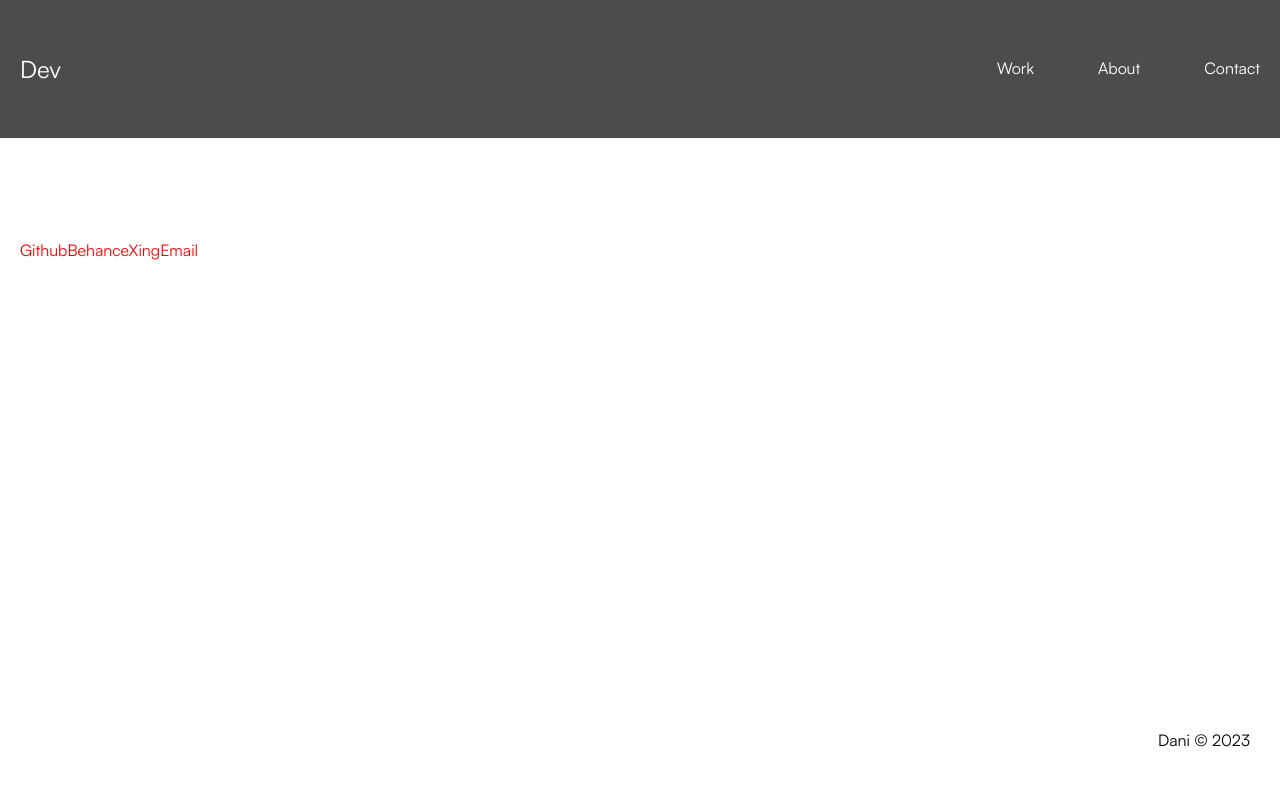
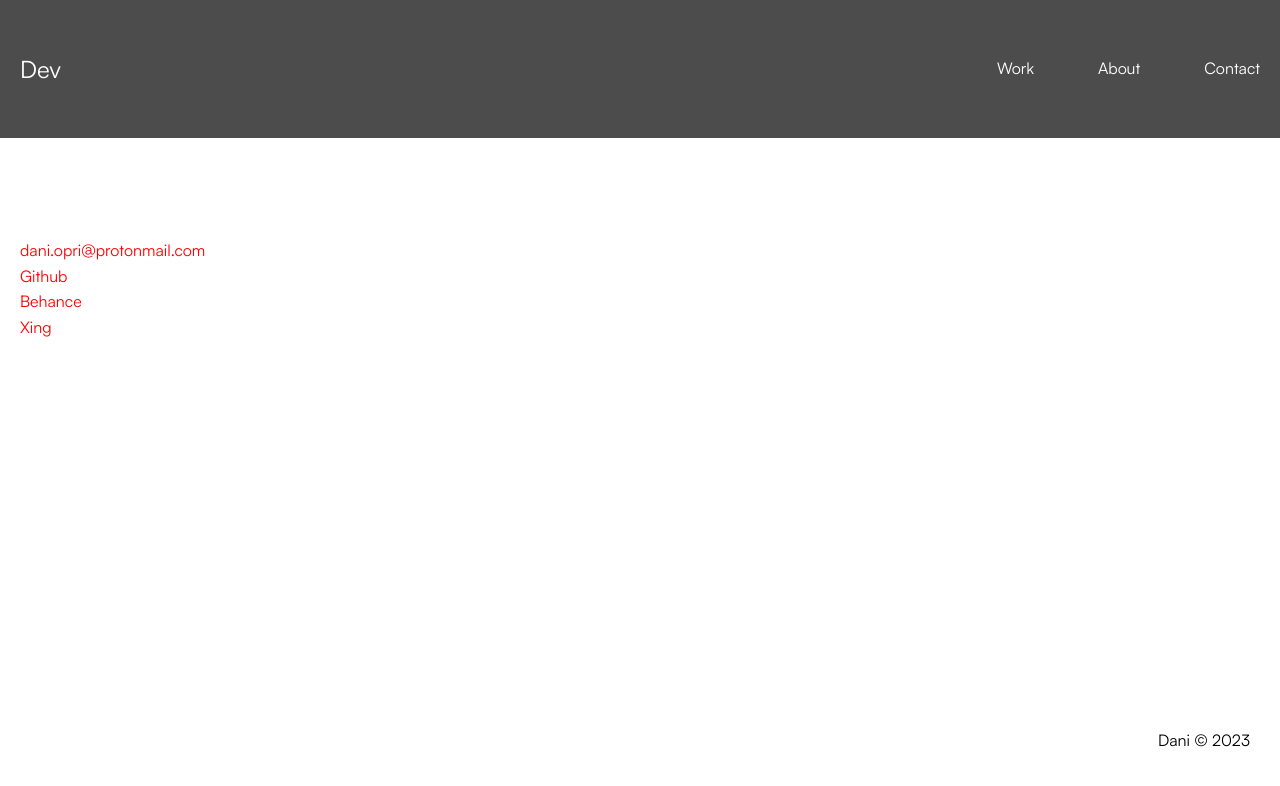
Before and after one commit to d-opri/d-opri.github.io, a Next.js app: page /contact in a window 1280 px wide. Shown: the top 786 px of the page. Built offline with nearby package versions, Linux system fonts and the light colour scheme.

Commit message:
add links

```diff
--- a/src/pages/contact.js
+++ b/src/pages/contact.js
@@ -3,20 +3,25 @@ import styled from "styled-components";
 
 const StyledSection = styled.section`
   padding: 100px 20px;
+  display: flex;
+  align-content: flex-start;
+  align-items: flex-start;
+  flex-direction: column;
+  padding: 6.25rem 1.25rem;
 `;
 const StyledLink = styled(Link)`
   color: red;
 `;
 
-const contact = () => {
+const Contact = () => {
   return (
     <StyledSection>
-      <StyledLink href="/contact">Github</StyledLink>
-      <StyledLink href="/contact">Behance</StyledLink>
-      <StyledLink href="/contact">Xing</StyledLink>
-      <StyledLink href="/contact">Email</StyledLink>
+      <StyledLink href="/">dani.opri@protonmail.com </StyledLink>
+      <StyledLink href="/">Github</StyledLink>
+      <StyledLink href="/">Behance</StyledLink>
+      <StyledLink href="/">Xing</StyledLink>
     </StyledSection>
   );
 };
 
-export default contact;
+export default Contact;
```
